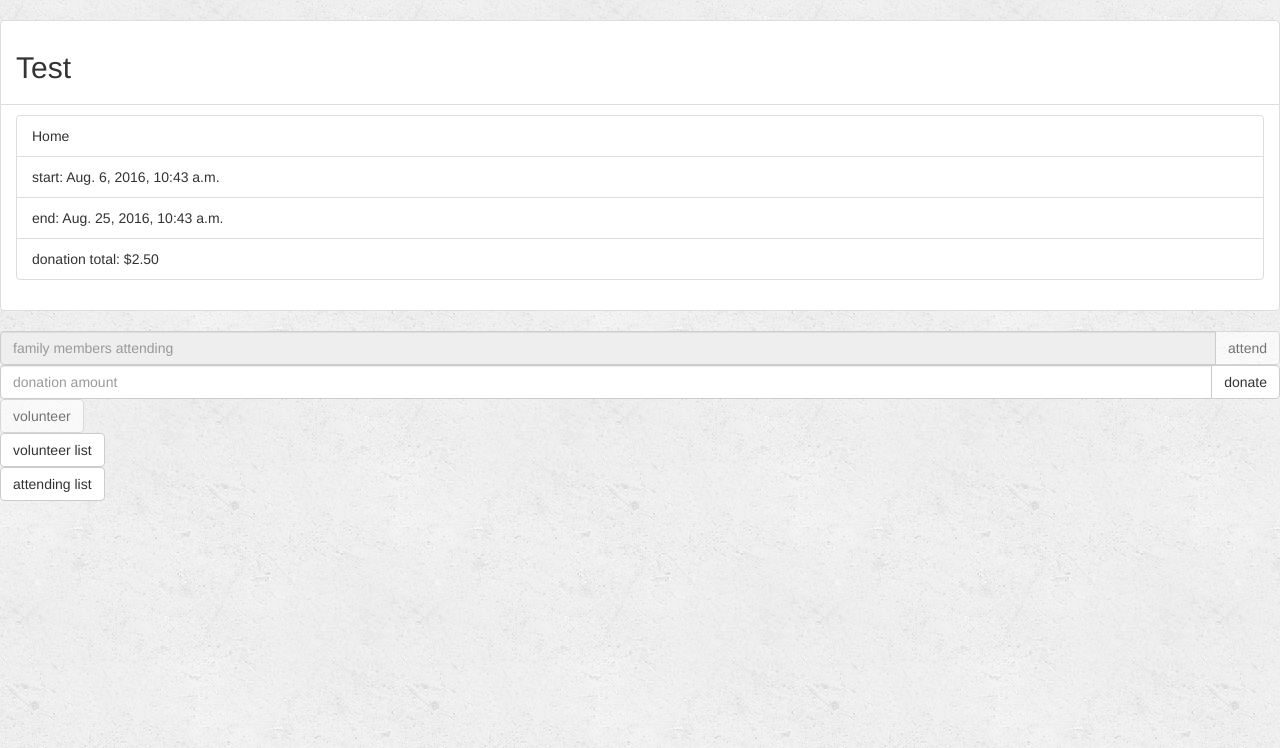
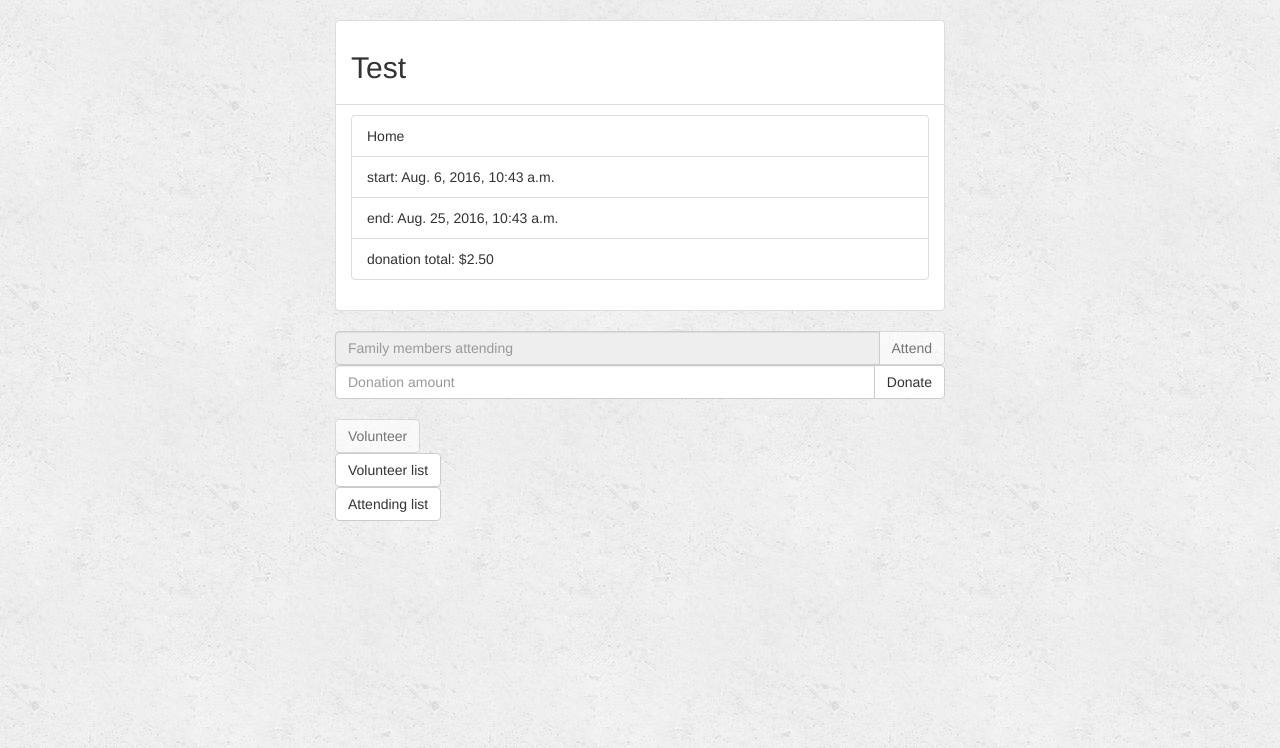
Before and after one commit to ryanmac666/IFB299-Team-Repo, a Django app: page /events/1/ in a window 1280 px wide. Shown: the part 52-800 px from the top of the page. Run offline with Django 3.2, Linux system fonts and the light colour scheme; a user stored in the database is signed in; data comes from the database, SQL or seed files in the repository; both versions use the stored data as it was after the commit; some libraries are stand-ins or nearby versions.

Commit message:
Edited Events Detail Page

```diff
--- a/CommunityOrganization/events/templates/events/eventPage.html
+++ b/CommunityOrganization/events/templates/events/eventPage.html
@@ -4,6 +4,7 @@
 {% block body %}
     <div class="container-fluid">
         <div class="row">
+            <div class="col-md-6 col-md-offset-3">
                 <ul class="list-group">
                     <li class="list-group-item"><h2 class="form-signin-heading">{{ event.event_name }}</h2></li>
                     <li class="list-group-item">
@@ -16,50 +17,71 @@
                     </li>
                 </ul>
             </div>
+        </div>
 
         <div class="row">
+            <div class="col-md-6 col-md-offset-3">
+
                 {# disable field if already attending #}
                 {% if is_attending %}
                     <fieldset disabled>
                 {% endif %}
+
+                <!-- Family Members Attending -->
                 <form action="{% url 'event_attend_view' event.id %}" method="post" class="form">
                     {% csrf_token %}
                     <div class="input-group">
-                        <input type="number" name="amount" class="form-control" placeholder="family members attending"><br>
+                        <input type="number" name="amount" class="form-control"
+                               placeholder="Family members attending"><br>
                         <span class="input-group-btn">
-    					<button type="submit" name="submit" class="btn btn-default">attend</button>
+    					<button type="submit" name="submit" class="btn btn-default">Attend</button>
     				</span>
                     </div>
                 </form>
+
                 {% if is_attending %}
                     </fieldset>
                 {% endif %}
+
+                <!-- Donation Amount -->
                 <form action="{% url 'event_donate_view' event.id %}" method="post" class="form">
                     {% csrf_token %}
                     <div class="input-group">
                         <input type="number" step="0.01" name="amount" class="form-control"
-                           placeholder="donation amount"><br>
+                               placeholder="Donation amount"><br>
                         <span class="input-group-btn">
-					<button type="submit" name="submit" class="btn btn-default">donate</button>
+					    <button type="submit" name="submit" class="btn btn-default">Donate</button>
 				    </span>
                     </div>
                 </form>
+
+                &nbsp
+
                 {# disable field if already volunteering #}
                 {% if is_volunteering %}
                     <fieldset disabled>
                 {% endif %}
+
+                <!-- Volunteer -->
                 <form action="{% url 'event_volunteer_view' event.id %}">
-                    <button type="submit" name="submit" class="btn btn-default">volunteer</button>
+                    <button type="submit" name="submit" class="btn btn-default">Volunteer</button>
                 </form>
+
                 {% if is_volunteering %}
                     </fieldset>
                 {% endif %}
+
+                <!-- Volunteer List -->
                 <form action="{% url 'event_volunteer_list_view' event.id %}">
-                <button type="submit" name="submit" class="btn btn-default">volunteer list</button>
+                    <button type="submit" name="submit" class="btn btn-default">Volunteer list</button>
                 </form>
+
+                <!-- Attending List -->
                 <form action="{% url 'event_attendee_list_view' event.id %}">
-                <button type="submit" name="submit" class="btn btn-default">attending list</button>
+                    <button type="submit" name="submit" class="btn btn-default">Attending list</button>
                 </form>
+
+            </div>
         </div>
     </div>
 {% endblock %}
--- a/CommunityOrganization/users/templates/users/users.html
+++ b/CommunityOrganization/users/templates/users/users.html
@@ -7,13 +7,13 @@
 
 {% block body %}
 	<div class="container">
-		<h1 class="page-header">attending</h1>
+		<h1 class="page-header">Attending</h1>
 		{% with data_list=attending_data %}
 	    {% include "events/_event_data.html" %}
 		{% endwith %}
 	</div>
 	<div class="container">
-		<h1 class="page-header">volunteering</h1>
+		<h1 class="page-header">Volunteering</h1>
 		{% with data_list=volunteering_data %}
 	    {% include "events/_event_data.html" %}
 		{% endwith %}
```
Also changed, not shown: CommunityOrganization/db.sqlite3. Lines whose indentation alone changed are shown as unchanged.
